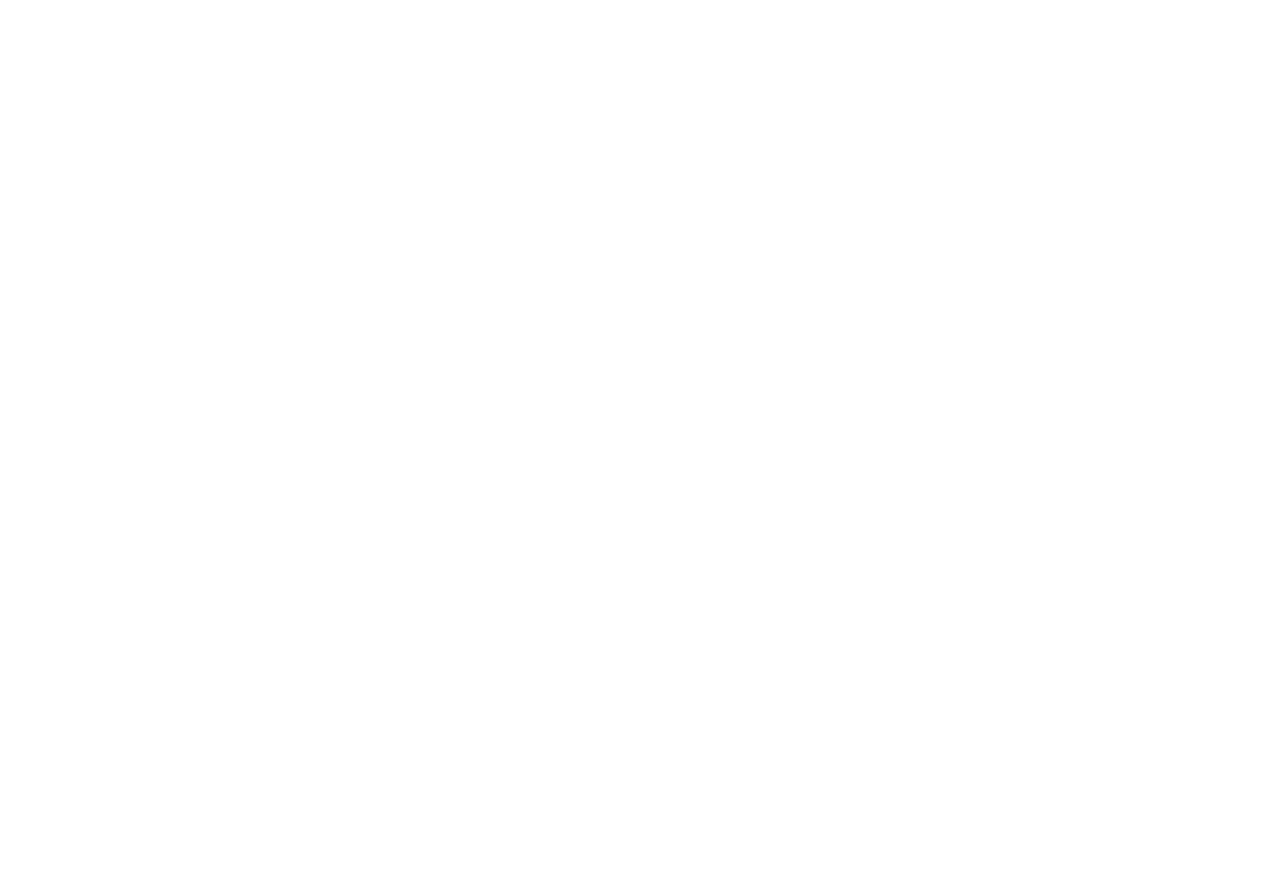
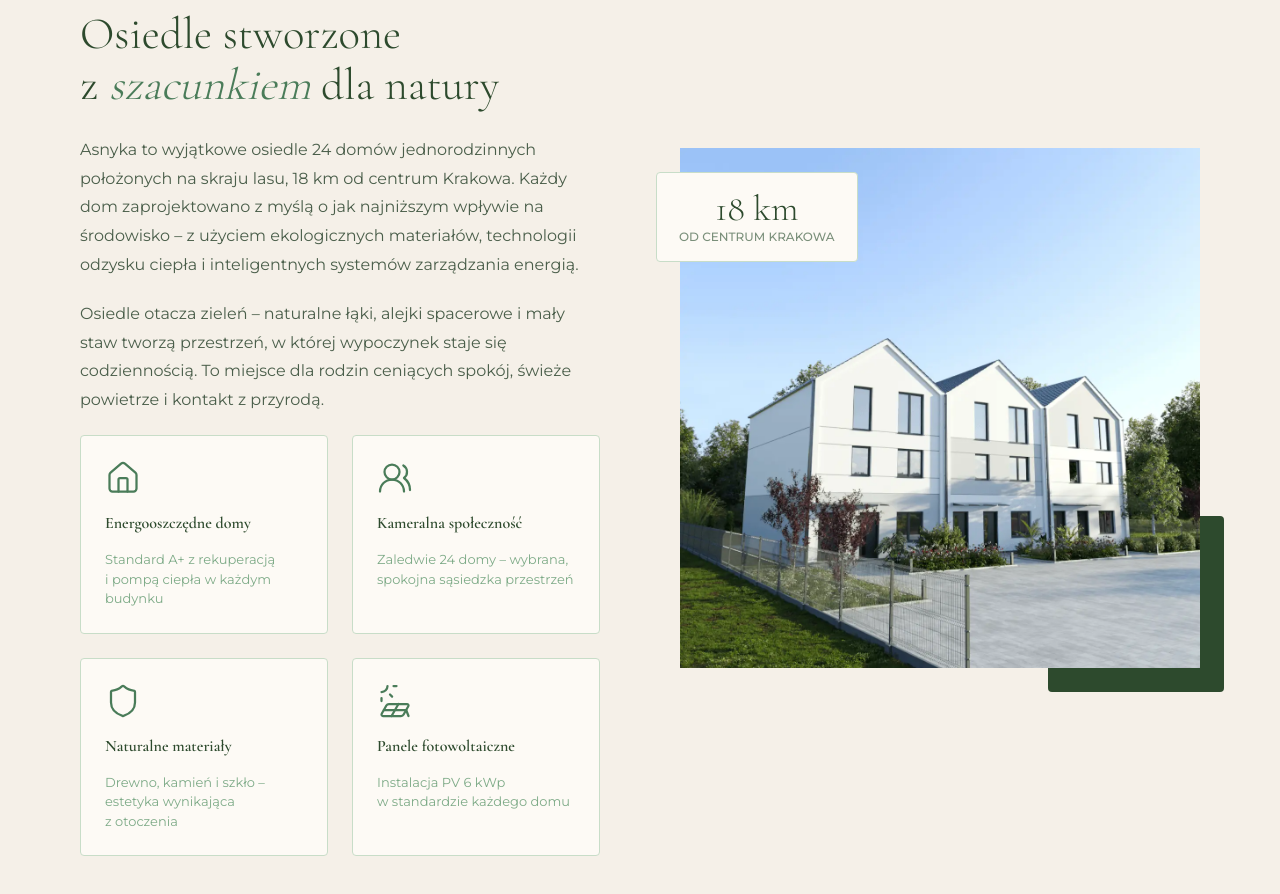
Before and after one commit to ruffaaw/asnyka-website, a Next.js app: page / in a window 1280 px wide. Shown: the part 940-1834 px from the top of the page. Before the commit the page ends 800 px from the top, so only its background shows below. Built offline with nearby package versions, Linux system fonts and the light colour scheme.

Commit message:
feat: added AboutInvestment page

```diff
--- /dev/null
+++ b/app/components/sections/AboutInvestmentPage.tsx
@@ -0,0 +1,102 @@
+import { House, Shield, SolarPanel, UsersRound } from "lucide-react";
+import SectionWrapper from "../ui/SectionWrapper";
+import Image from "next/image";
+
+export default function AboutInvestmentPage() {
+  return (
+    <SectionWrapper
+      id="opis-inwestycji"
+      className="bg-cream flex-row justify-center items-center gap-20"
+    >
+      <div className="flex flex-col justify-center w-full">
+        <h1 className="text-base uppercase text-text-mid mb-5 flex items-center gap-3 leading-[1.8] tracking-[0.22em] before:content-[''] before:block before:w-9 before:h-px before:bg-text-mid">
+          o inwestycji
+        </h1>
+
+        <h2 className="font-mono text-[clamp(2rem,3.5vw,3rem)] font-light leading-[1.15] text-green-deep mb-6">
+          Osiedle stworzone z&nbsp;
+          <em className="italic text-green-mid">szacunkiem</em> dla natury
+        </h2>
+
+        <p className="text-base leading-[1.8] text-text-mid mb-5">
+          Asnyka to wyjątkowe osiedle 24 domów jednorodzinnych położonych na
+          skraju lasu, 18&nbsp;km od centrum Krakowa. Każdy dom zaprojektowano
+          z&nbsp;myślą o&nbsp;jak najniższym wpływie na środowisko – z użyciem
+          ekologicznych materiałów, technologii odzysku ciepła
+          i&nbsp;inteligentnych systemów zarządzania energią.
+        </p>
+
+        <p className="text-base leading-[1.8] text-text-mid mb-5">
+          Osiedle otacza zieleń – naturalne łąki, alejki spacerowe i&nbsp;mały
+          staw tworzą przestrzeń, w&nbsp;której wypoczynek staje się
+          codziennością. To miejsce dla rodzin ceniących spokój, świeże
+          powietrze i&nbsp;kontakt z&nbsp;przyrodą.
+        </p>
+
+        <div className="grid grid-cols-2 gap-6">
+          <div className="flex flex-col bg-white border border-green-pale rounded-sm p-6 gap-3.75">
+            <House className="w-9 h-9 text-green-mid stroke-[1.5]" />
+            <p className="text-base font-semibold font-mono text-green-deep">
+              Energooszczędne domy
+            </p>
+            <p className="text-[13px] text-green-light">
+              Standard A+ z&nbsp;rekuperacją i&nbsp;pompą ciepła w&nbsp;każdym
+              budynku
+            </p>
+          </div>
+
+          <div className="flex flex-col bg-white border border-green-pale rounded-sm p-6 gap-3.75">
+            <UsersRound className="w-9 h-9 text-green-mid stroke-[1.5]" />
+            <p className="text-base font-semibold font-mono text-green-deep">
+              Kameralna społeczność
+            </p>
+            <p className="text-[13px] text-green-light">
+              Zaledwie 24 domy – wybrana, spokojna sąsiedzka przestrzeń
+            </p>
+          </div>
+
+          <div className="flex flex-col bg-white border border-green-pale rounded-sm p-6 gap-3.75">
+            <Shield className="w-9 h-9 text-green-mid stroke-[1.5]" />
+            <p className="text-base font-semibold font-mono text-green-deep">
+              Naturalne materiały
+            </p>
+            <p className="text-[13px] text-green-light">
+              Drewno, kamień i&nbsp;szkło – estetyka wynikająca
+              z&nbsp;otoczenia{" "}
+            </p>
+          </div>
+
+          <div className="flex flex-col bg-white border border-green-pale rounded-sm p-6 gap-3.75">
+            <SolarPanel className="w-9 h-9 text-green-mid stroke-[1.5]" />
+            <p className="text-base font-semibold font-mono text-green-deep">
+              Panele fotowoltaiczne
+            </p>
+            <p className="text-[13px] text-green-light">
+              Instalacja PV 6&nbsp;kWp w&nbsp;standardzie każdego domu
+            </p>
+          </div>
+        </div>
+      </div>
+      <div className="flex flex-col w-full h-full relative isolate">
+        <div className="absolute z-10 mt-6 -ml-6 border border-green-pale rounded-sm flex flex-col py-4 px-5.5 bg-white w-fit justify-center items-center">
+          <p className="font-mono text-4xl text-green-deep font-light">
+            18&nbsp;km
+          </p>
+          <p className="uppercase text-xs font-medium text-text-light">
+            od centrum krakowa
+          </p>
+        </div>
+        <Image
+          src="/rzut_kwadratowy.webp"
+          alt="Osiedle Zielona Polana"
+          width={800}
+          height={500}
+          className="object-contain z-0"
+          priority
+          unoptimized
+        />
+        <div className="w-44 h-44 absolute rounded-sm -mb-6 -mr-6 -z-10 bg-green-deep bottom-0 right-0" />
+      </div>
+    </SectionWrapper>
+  );
+}
--- a/app/page.tsx
+++ b/app/page.tsx
@@ -1,5 +1,6 @@
 import Header from "./components/layout/Header";
 import Navbar from "./components/layout/Navbar";
+import AboutInvestmentPage from "./components/sections/AboutInvestmentPage";
 import HomePage from "./components/sections/HomePage";
 
 export default function Home() {
@@ -11,6 +12,7 @@ export default function Home() {
       </div>
       <main className="font-sans">
         <HomePage />
+        <AboutInvestmentPage />
       </main>
     </>
   );
```
